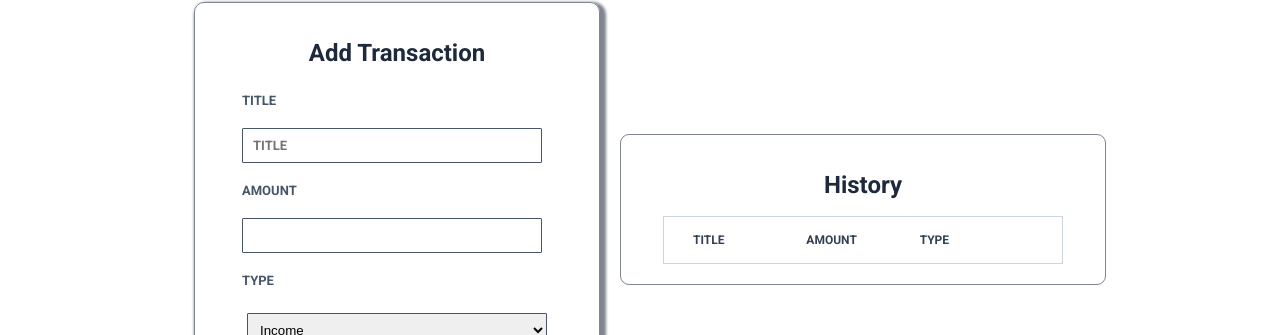
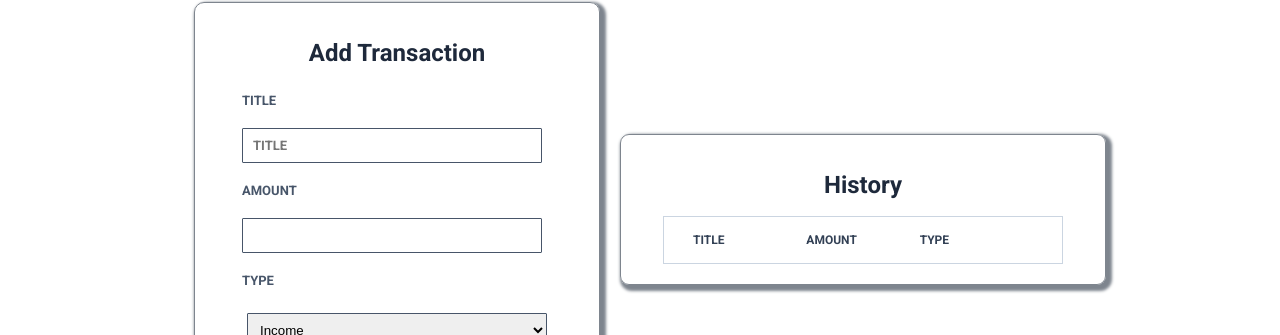
Before and after one commit to lekhya11/MoneyManager, a React (Create React App) app: page / in a window 1280 px wide. Shown: the part 394-729 px from the top of the page. Built offline with nearby package versions, Linux system fonts and the light colour scheme; a web font is replaced by a local one.

Commit message:
Update index.css

```diff
--- a/src/components/MoneyManager/index.css
+++ b/src/components/MoneyManager/index.css
@@ -112,6 +112,7 @@
   border-radius: 9px;
   width: 60%;
   padding: 20px;
+   box-shadow: 3px 3px 3px 3px #7e858e;
 }
 
 .add-button {
```
